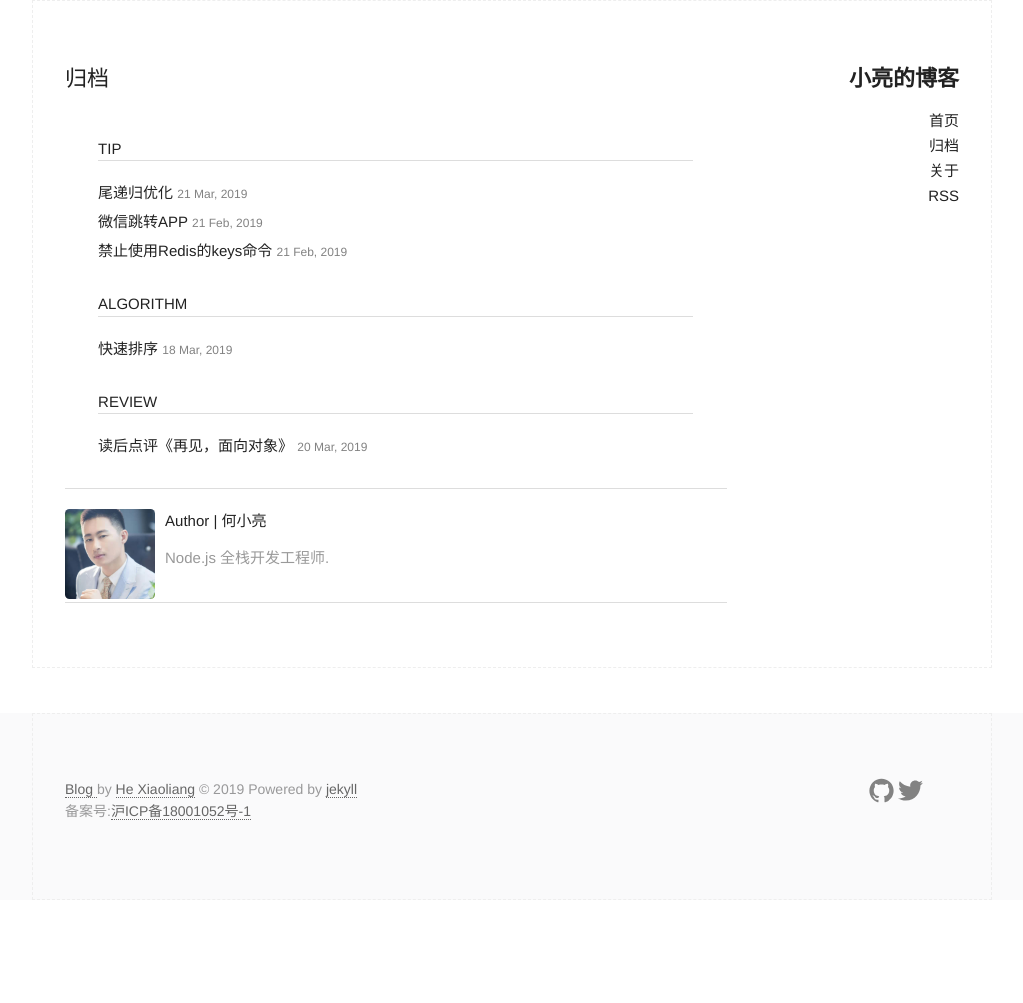
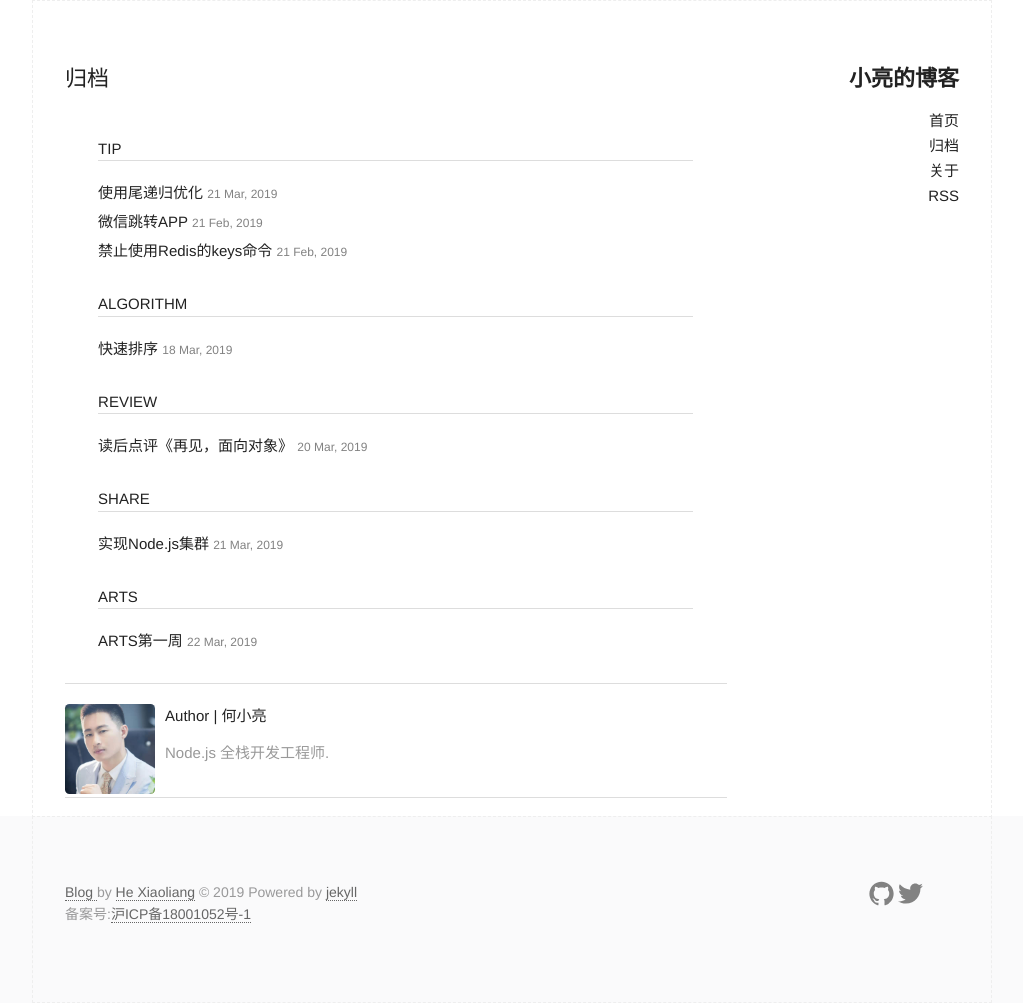
Before and after one commit to Snoopyjoy/blog, a Jekyll site: the page built from archive.html, in a window 1280 px wide. Shown: the whole page, without its empty margins (128-1151 px from the left). Built offline with Jekyll 4.4.1, drawn with Linux system fonts in a browser that asks for light colours; comment, search, counter and statistics services are not loaded; before the commit the page ends 900 px from its top, so only the background shows below that; some of the changed lines change nothing that is shown.

Commit message:
feat: arts0 node.js cluster

````diff
--- a/_posts/2019-03-21-learn-tco.md
+++ b/_posts/2019-03-21-learn-tco.md
@@ -1,6 +1,6 @@
 ---
 layout: post
-title: 尾递归优化
+title: 使用尾递归优化
 category: Tip
 description: 递归调用时堆栈嵌套，会导致在递归结束前内存不能得到及时回收，且存在堆栈溢出的可能。使用尾递归优化可以解决这个问题。
 keywords: 尾递归优化
--- /dev/null
+++ b/_posts/2019-03-21-nodejs-multi-process.md
@@ -0,0 +1,83 @@
+---
+layout: post
+title: 实现Node.js集群
+category: Share
+description: Node.js的代码是在单线程的环境执行的。单线程环境下编程变得更简单了，单线程环境下编程更简单，没有线程安全问题和线程切换的消耗问题。但是也因为单线程，它的缺点很明显
+keywords: Node.js, 集群
+---
+### 单线程的Node.js
+&#160; &#160; &#160; &#160; Node.js的代码是在单线程的环境执行的。单线程环境下编程更简单，没有线程安全问题和线程切换的消耗问题。
+<!--description-->
+但是也因为单线程，它的缺点很明显：1. 无法胜任CPU密集型的任务。2. 无法充分利用服务器的资源。
+
+&#160; &#160; &#160; &#160; 单线程的Node.js性能怎么样呢？Node.js在IO密集型的任务情况下高并发表现很不错。Node.js的底层采用了事件循环机制支持异步非阻塞的IO调用。
+而且其实Node.js底层的libuv、libeio、libev库是有多个工作线程的。时间循环机制模型图：
+```code
+   ┌───────────────────────┐
+┌─>│        timers         │
+│  └──────────┬────────────┘
+│  ┌──────────┴────────────┐
+│  │     I/O callbacks     │
+│  └──────────┬────────────┘
+│  ┌──────────┴────────────┐
+│  │     idle, prepare     │
+│  └──────────┬────────────┘      ┌───────────────┐
+│  ┌──────────┴────────────┐      │   incoming:   │
+│  │         poll          │<─────┤  connections, │
+│  └──────────┬────────────┘      │   data, etc.  │
+│  ┌──────────┴────────────┐      └───────────────┘
+│  │        check          │
+│  └──────────┬────────────┘
+│  ┌──────────┴────────────┐
+└──┤    close callbacks    │
+   └───────────────────────┘
+```
+&#160; &#160; &#160; &#160; 虽然Node.js单线程的表现不错，但是随着用户的增多，QPS的瓶颈很快就会表现出来。
+Node.js原生的child_process模块支持我们创建子进程来处理任务，不过使用子进程需要我们对现有项目进行改造，有的情况下需要在进程间通信来获取执行结果，
+代价似乎有些大了。如果有在有限改造的现有代码的情况下可以充分利用服务器的资源就好了。
+### Node.js的多进程方案
+&#160; &#160; &#160; &#160; 1. 原生的cluster模块。cluster模块可以让拥有一个master进程和多个worker进程，
+并且多个进程监听同一个端口。多个worker进程使用Round Robin策略进行均衡负载。一般情况下，子进程的数量和cpu数量相同，充分利用服务器的核心。
+同时master进程需要管理调度子进程，如何更好的管理好子进程也是一个问题。
+
+&#160; &#160; &#160; &#160; 2. 使用PM2管理。PM2是一个强大的Node.js进程管理工具。它的如下几个特性：
+1. 守护进程，进程异常关闭自动重启。
+2. 负载均衡，监听同一个端口在多个进程间使用Round Robin策略实现负载均衡。
+3. 热重启，使用reload命令，可以实现进程热重启。
+4. 监控，使用monit命令可以方便监控各个进程的情况。
+
+&#160; &#160; &#160; &#160; pm2显然比原生的cluster好用多了，为我们省去了管理子进程的麻烦。cluster和pm2都好用，
+我们是不是简单改造一下就可以高枕无忧了？我们需要注意这几个坑：
+1. 进程间是不能共享内存的。
+2. 会不会有任务被执行多遍的情况。
+3. 服务是不是无状态的，用户的两次请求交给不同进程处理会不会有问题？
+
+&#160; &#160; &#160; &#160; 先看看第2个问题。项目中可能有这样的需求，每到0点统计一下数据，如果每个进程都执行，就有可能导致数据被重复记录。
+这种情况怎么处理呢？ 在cluster和pm2中我们都可以获取到进程的id，指定某一个进程做处理就好了。
+
+&#160; &#160; &#160; &#160; 那么第1、3个问题怎么处理呢？ 我们可能创建了一个web服务，然后把用户的某个状态保持在内存中，
+但是当用户发送第二个请求时，请求被交给了别的进程处理，这时候取不到之前的状态就导致了处理出错。面对这种情况，就需要一个缓存服务帮我们处理的数据了。
+现在应用得最多的就是Redis了，Redis的数据处理速度很快，基本上可以忽略延迟当本地内存来使用了。我们可以把用的session数据存在Redis里，
+实现一个无状态的服务，可以使用Redis的有序集合实现一个全服的排行榜功能，可以使用发布/订阅功能实现进程间的通信等等，我实在太喜欢Redis了，
+不过本篇就不过多介绍Redis了。使用Redis可以更好的解决第2个问题，我们可以使用SETNX命令，让多个进程去争抢一个锁，抢到锁的一个进程处理任务就可以了。
+### Node.js集群
+&#160; &#160; &#160; &#160; 多进程仅仅是充分利用了某个服务器的资源，那么如果一台服务器扛不住了呢？ 如何扩展，实现一个Node.js集群？
+
+&#160; &#160; &#160; &#160; 方案1：Nginx均衡负载。我们可以在多台服务器上启动服务，使用Nginx代理实现均衡负载。多台服务器最好在同一个局域网，
+通过局域网IP进行反向代理。
+![]({{site.baseurl}}/assets/img/nginx.png)
+&#160; &#160; &#160; &#160; 方案2：DNS均衡负载。那么如果性能再次达到瓶颈，需要继续扩展服务器，但是这时nginx也扛不住了怎么办。
+我们可以使用DNS服务商提供的DNS均衡负载，将流量分发到不同的服务器上。
+![]({{site.baseurl}}/assets/img/dns.png)
+&#160; &#160; &#160; &#160; 方案3：Kubernetes + docker。我们在实际部署过程中第一步就是要为将要运行的服务部署环境，这个步骤漫长而且容易出问题。
+docker虚拟化容器技术帮我们解决了这个问题，不管你是什么服务，只需要将环境打包进镜像，一次打包后，在其他机器上部署只需要安装虚拟服务即可。
+我们可以使用Kubernetes管理docker集群，这样pm2工具也可以舍弃了。Kubernetes拥有很多强大的功能，不过我是一个新手，只会打包docker镜像然后交给我们的运维同学去部署。
+最进在看这本书入门[https://yeasy.gitbooks.io/docker_practice/kubernetes/](https://yeasy.gitbooks.io/docker_practice/kubernetes/)
+### 总结
+&#160; &#160; &#160; &#160; 实现一个Node.js的关键在于服务是否为无状态，利用强大的Redis，可以像胶水一样，让我们创建出高可用高性能的web服务。
+自知水平有限，写这篇文章分享我目前的一些心得来抛砖引玉。未来的路很长，学海无涯，与君共勉。
+
+参考：
+    [https://itnext.io/multi-threading-and-multi-process-in-node-js-ffa5bb5cde98](https://itnext.io/multi-threading-and-multi-process-in-node-js-ffa5bb5cde98)
+    [https://codeburst.io/how-node-js-single-thread-mechanism-work-understanding-event-loop-in-nodejs-230f7440b0ea](https://codeburst.io/how-node-js-single-thread-mechanism-work-understanding-event-loop-in-nodejs-230f7440b0ea)
+    [https://yeasy.gitbooks.io/docker_practice/kubernetes/](https://yeasy.gitbooks.io/docker_practice/kubernetes/)
--- /dev/null
+++ b/_posts/2019-03-22-arts-0.md
@@ -0,0 +1,18 @@
+---
+layout: post
+title: ARTS第一周
+category: ARTS
+description: ARTS第一周
+keywords: ARTS
+---
+Algorithm
+[快速排序](/algorithm/2019/03/18/algorithm-quick-sort.html)
+
+Review
+[读后点评《再见，面向对象》](/review/2019/03/20/review-goodbye-oop.html)
+
+Tip
+[使用尾递归优化](/tip/2019/03/21/learn-tco.html)
+
+Share
+[实现Node.js集群](/share/2019/03/21/nodejs-multi-process.html)
````
Also changed, not shown: assets/img/dns.png (added), assets/img/nginx.png (added).
